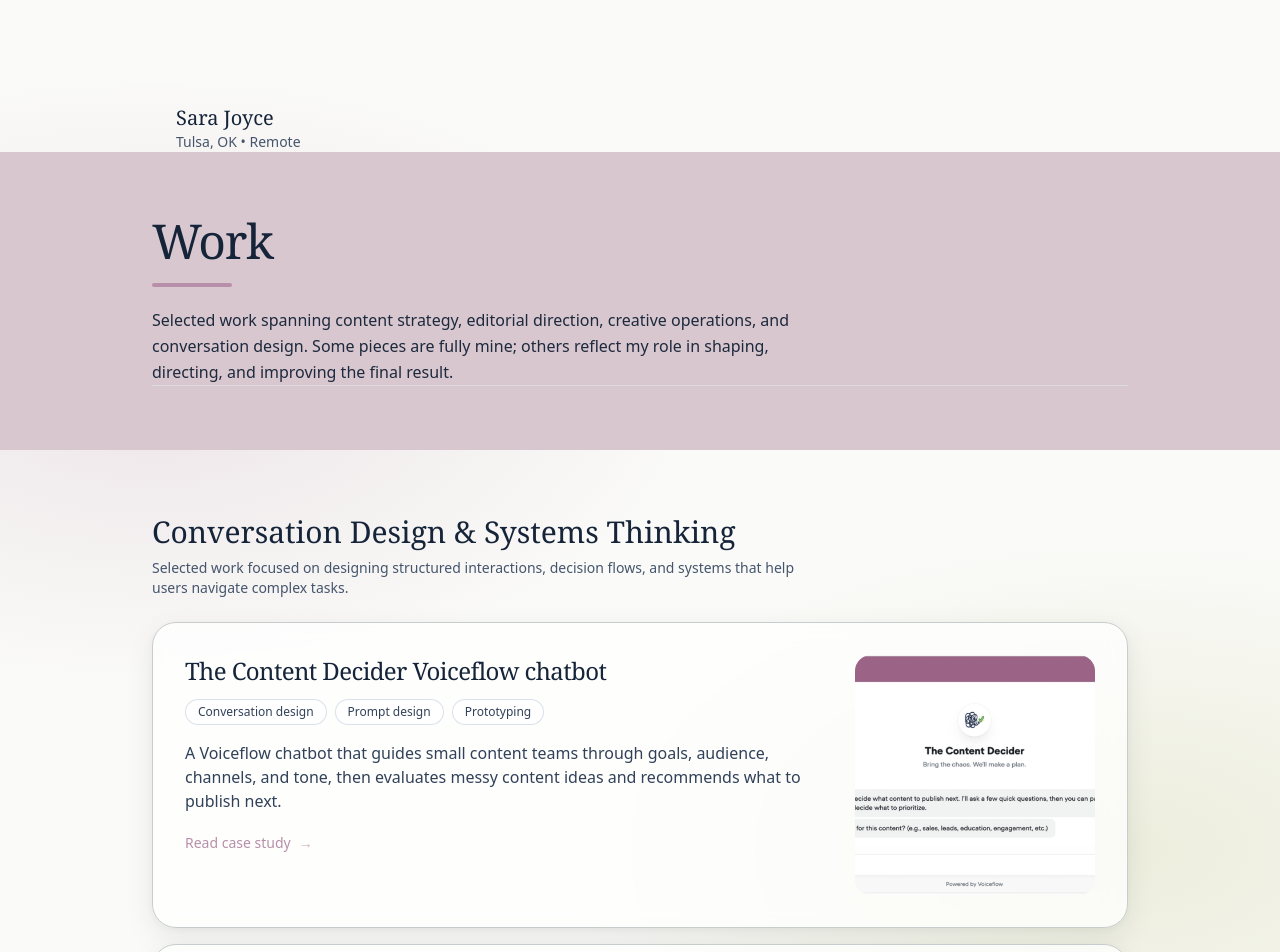
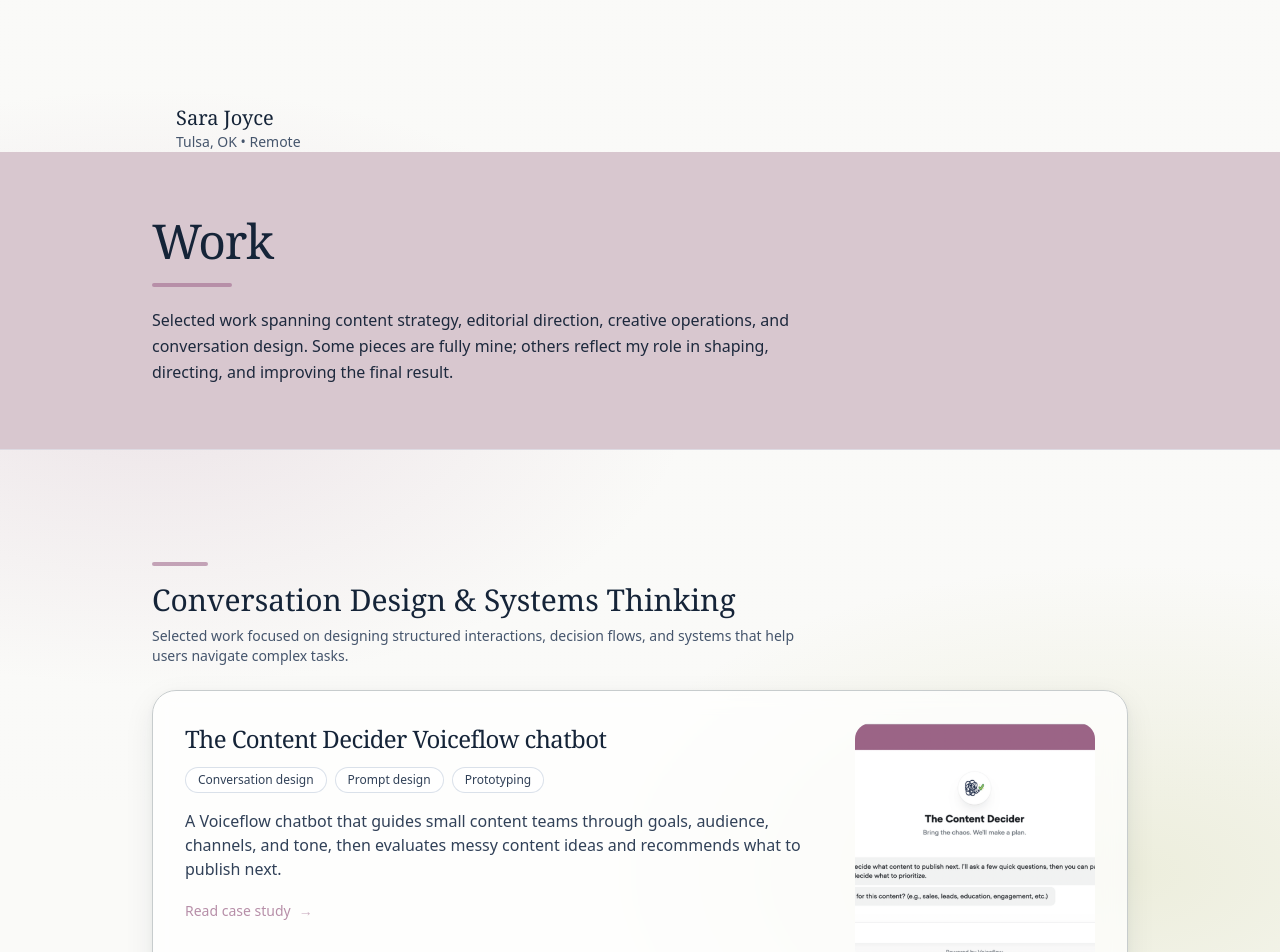
Before and after one commit to speedysari13/sara-portfolio, a Next.js app: page /work in a window 1280 px wide. Shown: the top 952 px of the page. Built offline with nearby package versions, Linux system fonts and the light colour scheme.

Commit message:
Added a few design details to Work page

```diff
--- a/app/globals.css
+++ b/app/globals.css
@@ -121,17 +121,22 @@ body > * {
 }
 
 .card-hover {
-  transition: transform 180ms ease, box-shadow 180ms ease, background 180ms ease;
+  transition:
+    transform 180ms ease,
+    box-shadow 180ms ease,
+    background 180ms ease,
+    border-color 180ms ease;
   will-change: transform;
-  transform: translateZ(0); /* smoother hover on Safari/Chrome */
+  transform: translateZ(0);
 }
 
 .card-hover:hover {
-  transform: translateY(-4px);
-  background: rgba(255, 255, 255, 0.82);
+  transform: translateY(-6px);
+  background: rgba(255, 255, 255, 0.9);
+  border-color: rgba(148, 163, 184, 0.35); /* subtle sharpen */
   box-shadow:
-    0 16px 40px rgba(21, 36, 56, 0.12),
-    0 6px 18px rgba(21, 36, 56, 0.08);
+    0 22px 50px rgba(21, 36, 56, 0.14),
+    0 8px 22px rgba(21, 36, 56, 0.10);
 }
 
 /* ---- Accessible focus ring (token-friendly) ---- */
--- a/app/work/page.tsx
+++ b/app/work/page.tsx
@@ -15,7 +15,7 @@ function WorkThumb({
         src={src}
         alt={alt}
         fill
-        className="object-cover transition duration-300 group-hover:scale-[1.02]"
+        className="object-cover transition duration-300 group-hover:scale-[1.03]"
       />
     </div>
   );
@@ -28,7 +28,7 @@ export default function WorkPage() {
         <SiteHeader active="work" />
       </div>
 
-      <div className="bg-[#d8c7cf]">
+      <div className="bg-[#d8c7cf] border-b border-slate-200/60">
         <header className="mx-auto max-w-5xl px-6 py-16">
 
           <h1 className="mt-0 font-serif text-5xl leading-[1.06] tracking-tight text-[color:var(--ink)]">
@@ -43,14 +43,14 @@ export default function WorkPage() {
             reflect my role in shaping, directing, and improving the final result.
           </p>
 
-          <div className="bg-[#d8c7cf] border-b border-slate-200/60"></div>
         </header>
       </div>
 
       <main className="mx-auto max-w-5xl px-6 py-16">
                 {/* Conversation Design */}
-        <div className="mt-0">
-          <h2 className="font-serif text-3xl text-[color:var(--ink)]">
+        <div className="mt-12">
+  <div className="mb-4 h-1 w-14 rounded-full bg-[color:var(--accent)] opacity-80" />
+  <h2 className="font-serif text-3xl text-[color:var(--ink)]">
             Conversation Design & Systems Thinking
           </h2>
           <p className="mt-2 max-w-2xl text-sm text-slate-600">
@@ -139,7 +139,8 @@ export default function WorkPage() {
 
         {/* Editorial & Content Strategy */}
         <div className="mt-12">
-          <h2 className="font-serif text-3xl text-[color:var(--ink)]">
+  <div className="mb-4 h-1 w-14 rounded-full bg-[color:var(--accent)] opacity-80" />
+  <h2 className="font-serif text-3xl text-[color:var(--ink)]">
             Editorial & Content Strategy
           </h2>
           <p className="mt-2 max-w-2xl text-sm text-slate-600">
@@ -339,7 +340,8 @@ export default function WorkPage() {
 
         {/* Video & Creative */}
         <div className="mt-12">
-          <h2 className="font-serif text-3xl text-[color:var(--ink)]">
+  <div className="mb-4 h-1 w-14 rounded-full bg-[color:var(--accent)] opacity-80" />
+  <h2 className="font-serif text-3xl text-[color:var(--ink)]">
             Video & Creative Strategy
           </h2>
           <p className="mt-2 max-w-2xl text-sm text-slate-600">
@@ -403,6 +405,7 @@ export default function WorkPage() {
 
         {/* AI Enablement / tutorials */}
 <div className="mt-12">
+  <div className="mb-4 h-1 w-14 rounded-full bg-[color:var(--accent)] opacity-80" />
   <h2 className="font-serif text-3xl text-[color:var(--ink)]">
     AI enablement: Public tutorials + tips
   </h2>
```
